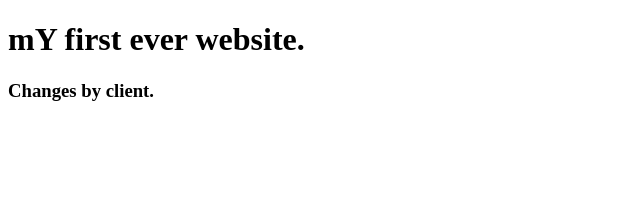
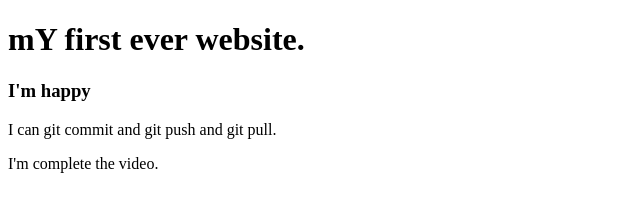
Before and after one commit to osmangonidev/my-first-website, a plain HTML site: page index.html in a window 1280 px wide. Shown: the whole page, without its empty margins (0-640 px from the left). Drawn offline with Linux system fonts and the light colour scheme.

Commit message:
I'm done pracktice.

```diff
--- a/index.html
+++ b/index.html
@@ -7,6 +7,8 @@
 </head>
 <body>
     <h1> mY first ever website.</h1>
-    <h3>Changes by client.</h3>
+    <h3>I'm happy</h3>
+    <p>I can git commit and git push and git pull.</p>
+    <p>I'm complete the video.</p>
 </body>
 </html>
```
